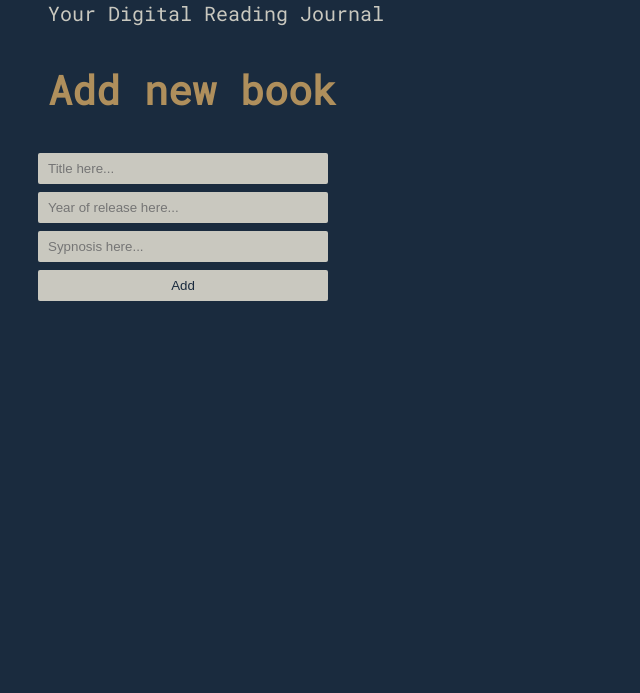
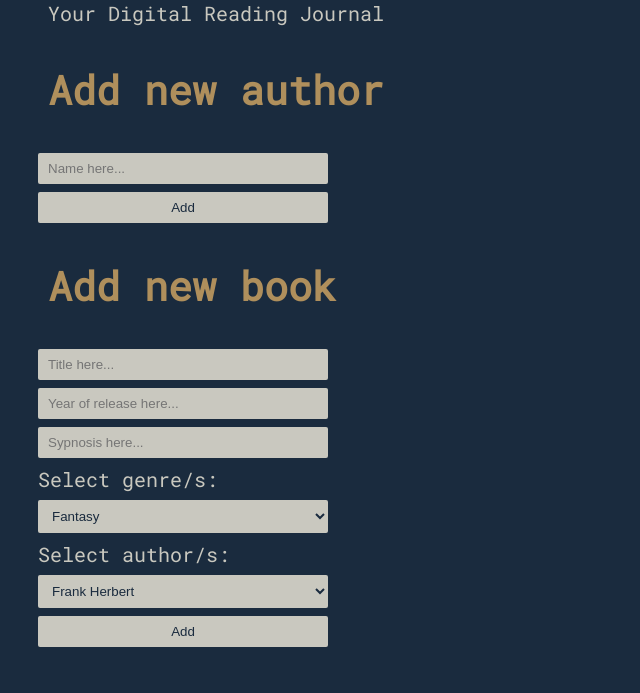
Before and after one commit to StephenHuang17253/aurora, a Flask app: page /update in a window 1280 px wide. Shown: the part 224-917 px from the top of the page, without its empty margins (0-640 px from the left). Before the commit the page ends 525 px from the top, so only its background shows below. Run offline with Flask 2, Linux system fonts and the light colour scheme; data comes from the database, SQL or seed files in the repository; both versions use the stored data as it was after the commit.

Commit message:
0.14 - Add the ability to create new authors

```diff
--- a/main.py
+++ b/main.py
@@ -43,12 +43,21 @@ def update():
         new_book.title = request.form.get("title")
         new_book.sypnosis = request.form.get("sypnosis")
         new_book.year = request.form.get("year")
-        # new_book.genres = request.form.get("genres")
-        # new_book.authors = request.form.get("authors")
+        new_book.genres.name = request.form.get("genres")
+        new_book.authors.name = request.form.get("authors")
         db.session.add(new_book)
         db.session.commit()
     return render_template("update.html", book=book)
 
+
+@app.route('/addauthor', methods=["GET", "POST"])
+def addauthor():
+    if request.form:
+        new_author = models.Authors()
+        new_author.name = request.form.get("name")
+        db.session.add(new_author)
+        db.session.commit()
+    return render_template("update.html")
 
 def current_user(): # current user function
     if session.get("user"): # if it is able to get a session for user
--- a/static/styles.css
+++ b/static/styles.css
@@ -127,3 +127,16 @@ input[type=submit]:hover {
 input[type=submit] {
     width: 290px;
 }
+
+select {
+    padding: 8px 10px;
+    box-sizing: border-box;
+    background-color: var(--text-color);
+    border-radius: 2px;
+    border: var(--bg-color);
+    color: var(--bg-color);
+    display: block;
+    box-sizing: border-box;
+    margin: 8px 0;
+    width: 290px;
+}
--- a/templates/update.html
+++ b/templates/update.html
@@ -1,10 +1,28 @@
 {% extends "layout.html" %}
 {% block content %}
+<h1>Add new author</h1>
+<form method="POST" action="/addauthor" autocomplete="off">
+    <input type="text" id="name" name="name" placeholder="Name here...">
+    <input type="submit" class="button" value="Add">
+  </form>
+
 <h1>Add new book</h1>
 <form method="POST" action="/update" autocomplete="off">
     <input type="text" id="title" name="title" placeholder="Title here...">
     <input type="text" id="year" name="year" placeholder="Year of release here...">
     <input type="text" id="sypnosis" name="sypnosis" placeholder="Sypnosis here...">
+
+    <label for="genres">Select genre/s:</label>
+    <select id="genres" name="genres" required>
+      <option value="Fantasy">Fantasy</option>
+      <option Value="Science Fiction">Science Fiction</option>
+    </select>
+
+    <label for="authors">Select author/s:</label>
+    <select id="authors" name="authors" required>
+      <option value="Frank Herbert">Frank Herbert</option>
+      <option Value="Brandon Sanderson">Brandon Sanderson</option>
+    </select>
     <input type="submit" class="button" value="Add">
   </form>
 
```
Also changed, not shown: erd.PNG (added), journal.db.
